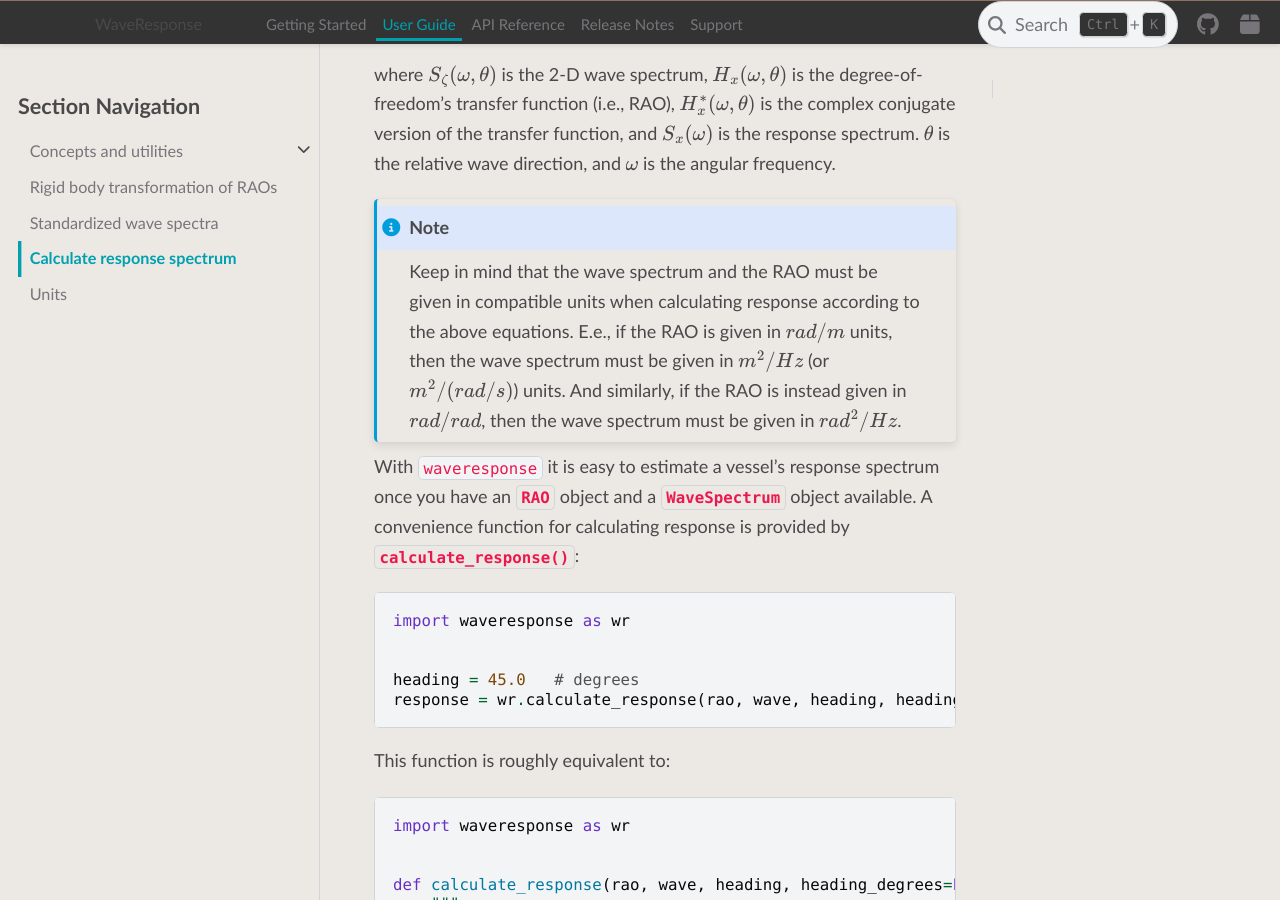
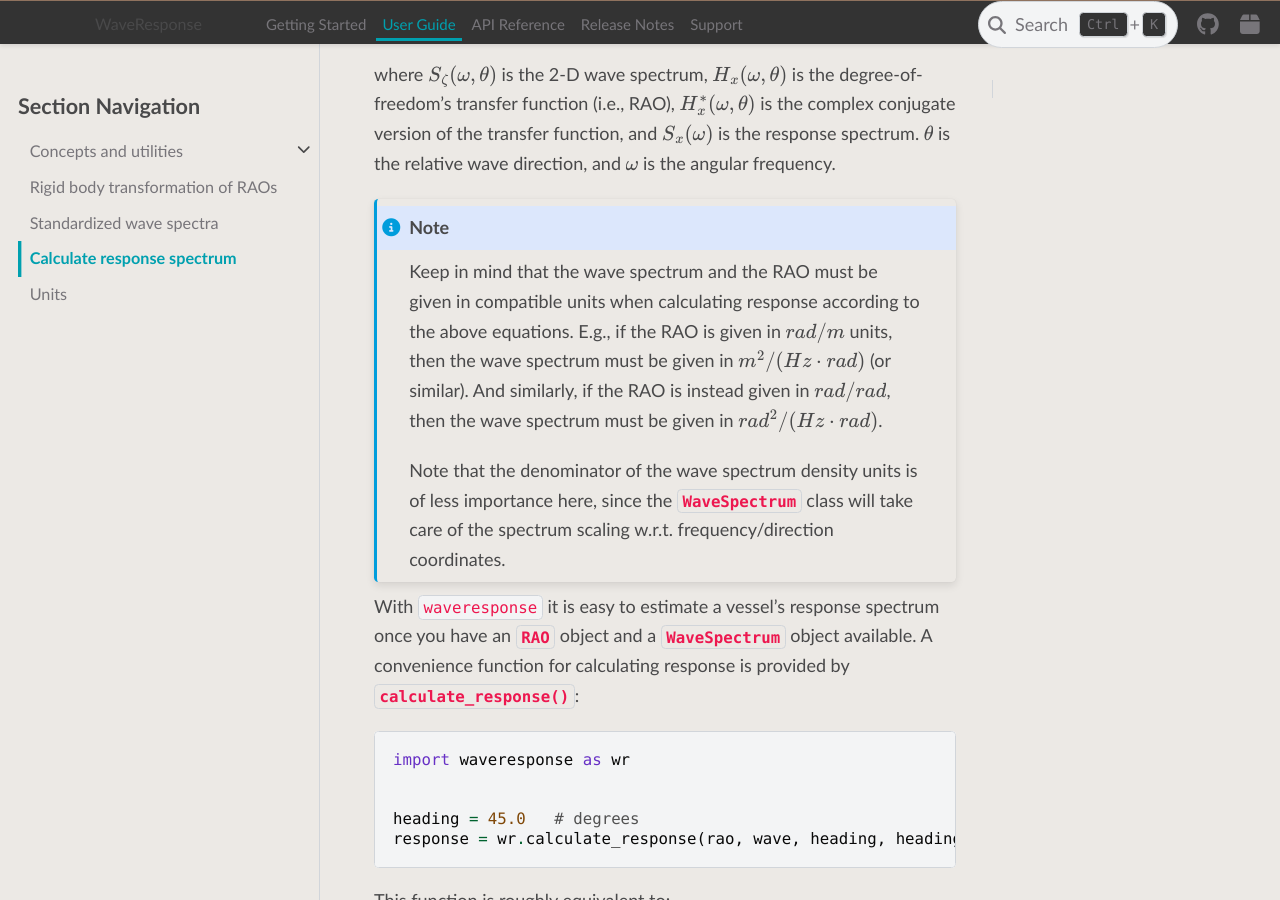
Before and after one commit to 4Subsea/waveresponse-python, a Sphinx documentation site: the page built from docs/user_guide/calculate_response.rst, in a window 1280 px wide and 900 px high, scrolled down 404 px. Built offline with Sphinx 7.4.7 and the PyData theme 0.15.4, drawn with Linux system fonts in a browser that asks for light colours.

Commit message:
some changes

```diff
--- a/docs/user_guide/calculate_response.rst
+++ b/docs/user_guide/calculate_response.rst
@@ -20,10 +20,14 @@ is the angular frequency.
 
 .. note::
     Keep in mind that the wave spectrum and the RAO must be given in compatible
-    units when calculating response according to the above equations. E.e., if the
+    units when calculating response according to the above equations. E.g., if the
     RAO is given in :math:`rad/m` units, then the wave spectrum must be given in
-    :math:`m^2/Hz` (or :math:`m^2/(rad/s)`) units. And similarly, if the RAO is instead
-    given in :math:`rad/rad`, then the wave spectrum must be given in :math:`rad^2/Hz`.
+    :math:`m^2/(Hz \cdot rad)` (or similar). And similarly, if the RAO is instead given in :math:`rad/rad`,
+    then the wave spectrum must be given in :math:`rad^2/(Hz \cdot rad)`.
+
+    Note that the denominator of the wave spectrum density units is of less importance
+    here, since the :class:`~waveresponse.WaveSpectrum` class will take care of
+    the spectrum scaling w.r.t. frequency/direction coordinates.
 
 With ``waveresponse`` it is easy to estimate a vessel's response spectrum once
 you have an :class:`~waveresponse.RAO` object and a :class:`~waveresponse.WaveSpectrum`
```
